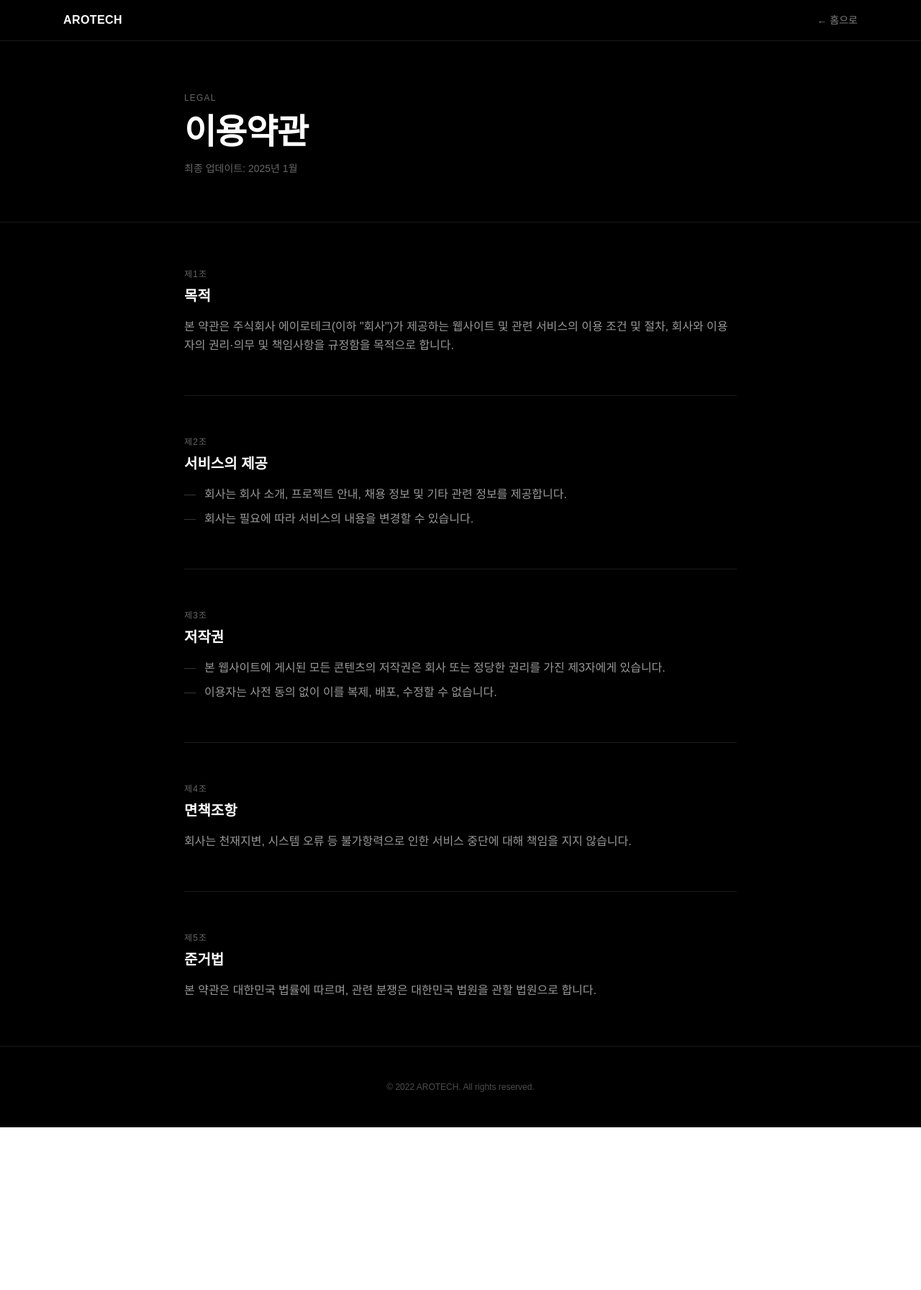
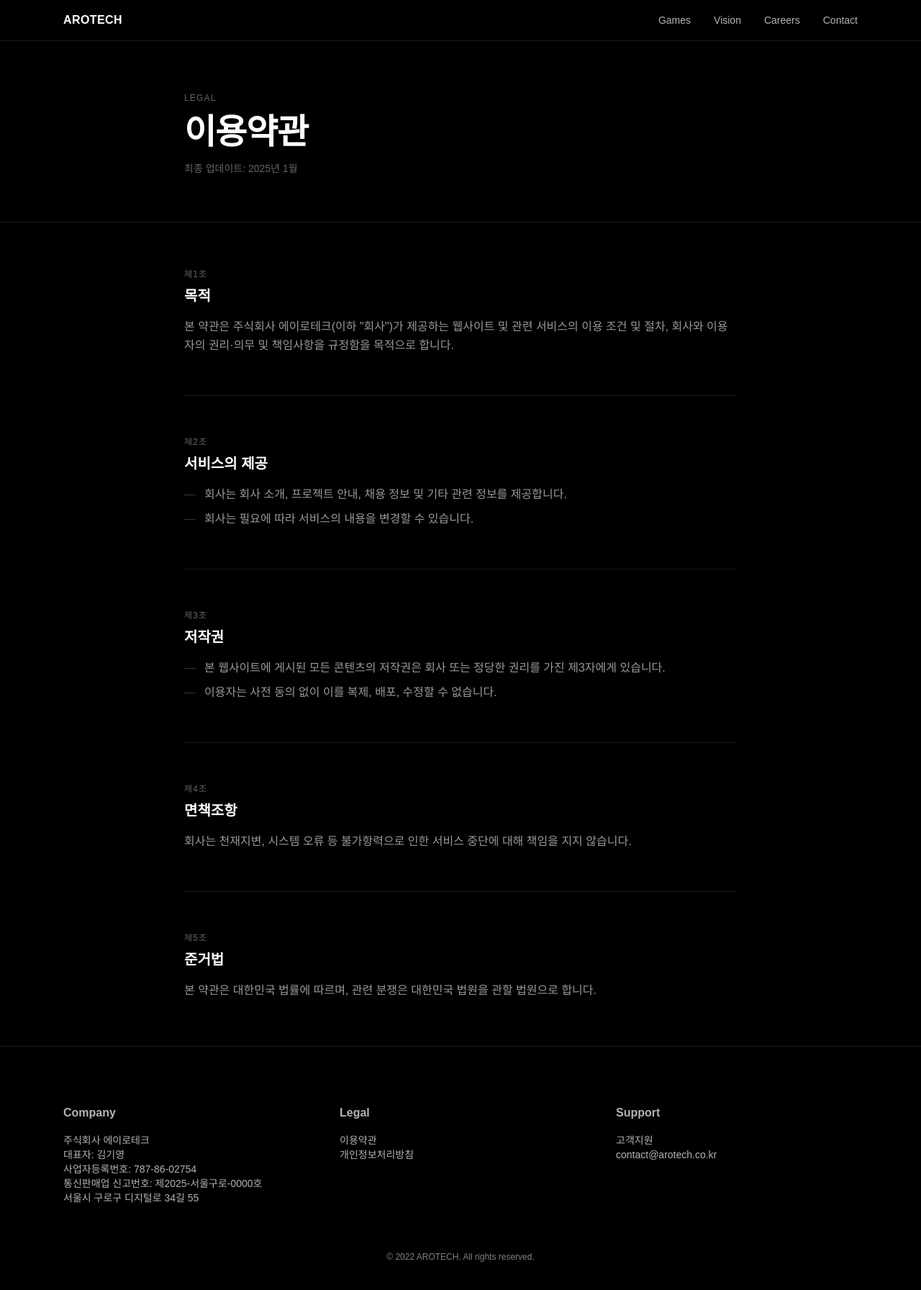
Before and after one commit to arotech-inc/corporate, a Next.js app: page /terms in a window 1280 px wide. Shown: the top 1792 px of the page at 72% size. Before the commit the page ends 1566 px from the top, so only its background shows below. Built offline with nearby package versions, Linux system fonts and the light colour scheme.

Commit message:
common header footer

```diff
--- a/app/page.tsx
+++ b/app/page.tsx
@@ -2,6 +2,8 @@
 
 import Image from "next/image";
 import { motion } from "framer-motion";
+import SiteHeader from "@/components/SiteHeader";
+import SiteFooter from "@/components/SiteFooter";
 
 export default function Home() {
   const fadeUp = {
@@ -21,18 +23,7 @@ export default function Home() {
       className="bg-black text-white overflow-hidden"
     >
 
-      {/* ================= HEADER ================= */}
-      <header className="fixed top-0 w-full bg-black/70 backdrop-blur-lg border-b border-white/10 z-50">
-        <div className="max-w-6xl mx-auto px-6 py-4 flex justify-between items-center">
-          <h1 className="font-bold tracking-wide">AROTECH</h1>
-          <nav className="hidden md:flex gap-8 text-sm text-white/70">
-            <a href="#games" className="hover:text-white transition">Games</a>
-            <a href="#vision" className="hover:text-white transition">Vision</a>
-            <a href="#careers" className="hover:text-white transition">Careers</a>
-            <a href="#contact" className="hover:text-white transition">Contact</a>
-          </nav>
-        </div>
-      </header>
+      <SiteHeader />
 
       {/* ================= HERO ================= */}
       <section className="relative h-screen w-full flex items-center justify-center overflow-hidden pt-20">
@@ -258,45 +249,7 @@ export default function Home() {
       </motion.section>
 
 
-          <div className="py-16 flex justify-center gap-8 text-sm text-white/40">
-            <a href="#games" className="hover:text-white transition">Games</a>
-            <a href="#vision" className="hover:text-white transition">Vision</a>
-            <a href="#careers" className="hover:text-white transition">Careers</a>
-            <a href="#contact" className="hover:text-white transition">Contact</a>
-          </div>
-
-          <footer className="py-20 border-t border-white/10 bg-black">
-
-        <div className="max-w-6xl mx-auto px-6 grid md:grid-cols-3 gap-12 text-sm opacity-70">
-
-          <div>
-            <h4 className="font-semibold mb-4 text-white">Company</h4>
-            <p>주식회사 에이로테크</p>
-            <p>대표자: 김기영</p>
-            <p>사업자등록번호: 787-86-02754</p>
-            <p>통신판매업 신고번호: 제2025-서울구로-0000호</p>
-            <p>서울시 구로구 디지털로 34길 55</p>
-          </div>
-
-          <div>
-            <h4 className="font-semibold mb-4 text-white">Legal</h4>
-            <p><a href="/terms" className="hover:text-white">이용약관</a></p>
-            <p><a href="/privacy" className="hover:text-white">개인정보처리방침</a></p>
-          </div>
-
-          <div>
-            <h4 className="font-semibold mb-4 text-white">Support</h4>
-            <p><a href="https://dearidol.vercel.app/customer-service" className="hover:text-white">고객지원</a></p>
-            <p>contact@arotech.co.kr</p>
-          </div>
-
-        </div>
-
-        <p className="mt-16 text-center text-xs opacity-50">
-          © 2022 AROTECH. All rights reserved.
-        </p>
-
-      </footer>
+      <SiteFooter />
 
     </motion.main>
   );
--- a/app/privacy/page.tsx
+++ b/app/privacy/page.tsx
@@ -1,4 +1,5 @@
-import Link from "next/link";
+import SiteHeader from "@/components/SiteHeader";
+import SiteFooter from "@/components/SiteFooter";
 
 export const metadata = {
   title: "개인정보처리방침 | AROTECH",
@@ -8,17 +9,7 @@ export default function PrivacyPage() {
   return (
     <main className="bg-black text-white min-h-screen">
 
-      {/* Header */}
-      <header className="fixed top-0 w-full bg-black/70 backdrop-blur-lg border-b border-white/10 z-50">
-        <div className="max-w-6xl mx-auto px-6 py-4 flex justify-between items-center">
-          <Link href="/" className="font-bold tracking-wide hover:opacity-70 transition">
-            AROTECH
-          </Link>
-          <Link href="/" className="text-sm text-white/50 hover:text-white transition">
-            ← 홈으로
-          </Link>
-        </div>
-      </header>
+      <SiteHeader />
 
       {/* Hero */}
       <section className="pt-32 pb-16 px-6 border-b border-white/10">
@@ -108,10 +99,7 @@ export default function PrivacyPage() {
         </div>
       </section>
 
-      {/* Footer */}
-      <footer className="py-12 px-6 border-t border-white/10 text-center text-xs text-white/30 mt-16">
-        © 2022 AROTECH. All rights reserved.
-      </footer>
+      <SiteFooter />
 
     </main>
   );
--- a/app/terms/page.tsx
+++ b/app/terms/page.tsx
@@ -1,4 +1,5 @@
-import Link from "next/link";
+import SiteHeader from "@/components/SiteHeader";
+import SiteFooter from "@/components/SiteFooter";
 
 export const metadata = {
   title: "이용약관 | AROTECH",
@@ -8,17 +9,7 @@ export default function TermsPage() {
   return (
     <main className="bg-black text-white min-h-screen">
 
-      {/* Header */}
-      <header className="fixed top-0 w-full bg-black/70 backdrop-blur-lg border-b border-white/10 z-50">
-        <div className="max-w-6xl mx-auto px-6 py-4 flex justify-between items-center">
-          <Link href="/" className="font-bold tracking-wide hover:opacity-70 transition">
-            AROTECH
-          </Link>
-          <Link href="/" className="text-sm text-white/50 hover:text-white transition">
-            ← 홈으로
-          </Link>
-        </div>
-      </header>
+      <SiteHeader />
 
       {/* Hero */}
       <section className="pt-32 pb-16 px-6 border-b border-white/10">
@@ -99,10 +90,7 @@ export default function TermsPage() {
         </div>
       </section>
 
-      {/* Footer */}
-      <footer className="py-12 px-6 border-t border-white/10 text-center text-xs text-white/30">
-        © 2022 AROTECH. All rights reserved.
-      </footer>
+      <SiteFooter />
 
     </main>
   );
--- /dev/null
+++ b/components/SiteFooter.tsx
@@ -0,0 +1,36 @@
+import Link from "next/link";
+
+export default function SiteFooter() {
+  return (
+    <footer className="py-20 border-t border-white/10 bg-black">
+      <div className="max-w-6xl mx-auto px-6 grid md:grid-cols-3 gap-12 text-sm opacity-70">
+
+        <div>
+          <h4 className="font-bold text-base mb-4 text-white">Company</h4>
+          <p>주식회사 에이로테크</p>
+          <p>대표자: 김기영</p>
+          <p>사업자등록번호: 787-86-02754</p>
+          <p>통신판매업 신고번호: 제2025-서울구로-0000호</p>
+          <p>서울시 구로구 디지털로 34길 55</p>
+        </div>
+
+        <div>
+          <h4 className="font-bold text-base mb-4 text-white">Legal</h4>
+          <p><Link href="/terms" className="hover:text-white">이용약관</Link></p>
+          <p><Link href="/privacy" className="hover:text-white">개인정보처리방침</Link></p>
+        </div>
+
+        <div>
+          <h4 className="font-bold text-base mb-4 text-white">Support</h4>
+          <p><a href="https://dearidol.vercel.app/customer-service" className="hover:text-white">고객지원</a></p>
+          <p>contact@arotech.co.kr</p>
+        </div>
+
+      </div>
+
+      <p className="mt-16 text-center text-xs opacity-50">
+        © 2022 AROTECH. All rights reserved.
+      </p>
+    </footer>
+  );
+}
--- /dev/null
+++ b/components/SiteHeader.tsx
@@ -0,0 +1,19 @@
+import Link from "next/link";
+
+export default function SiteHeader() {
+  return (
+    <header className="fixed top-0 w-full bg-black/70 backdrop-blur-lg border-b border-white/10 z-50">
+      <div className="max-w-6xl mx-auto px-6 py-4 flex justify-between items-center">
+        <Link href="/" className="font-bold tracking-wide hover:opacity-70 transition">
+          AROTECH
+        </Link>
+        <nav className="hidden md:flex gap-8 text-sm text-white/70">
+          <Link href="/#games" className="hover:text-white transition">Games</Link>
+          <Link href="/#vision" className="hover:text-white transition">Vision</Link>
+          <Link href="/#careers" className="hover:text-white transition">Careers</Link>
+          <Link href="/#contact" className="hover:text-white transition">Contact</Link>
+        </nav>
+      </div>
+    </header>
+  );
+}
```
